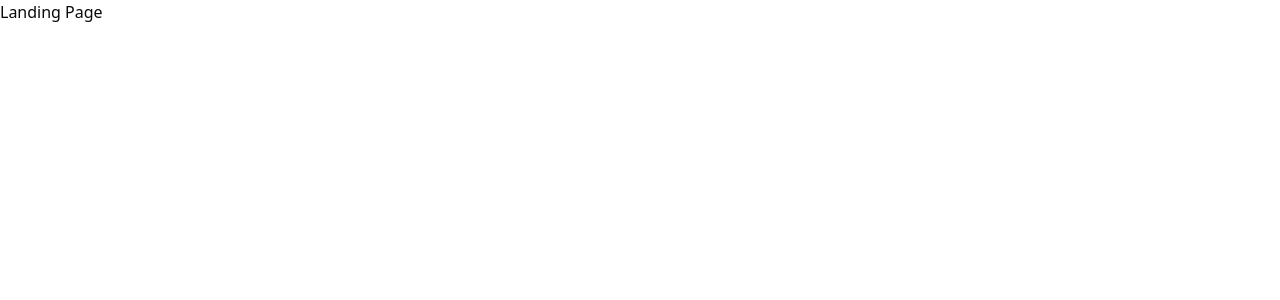
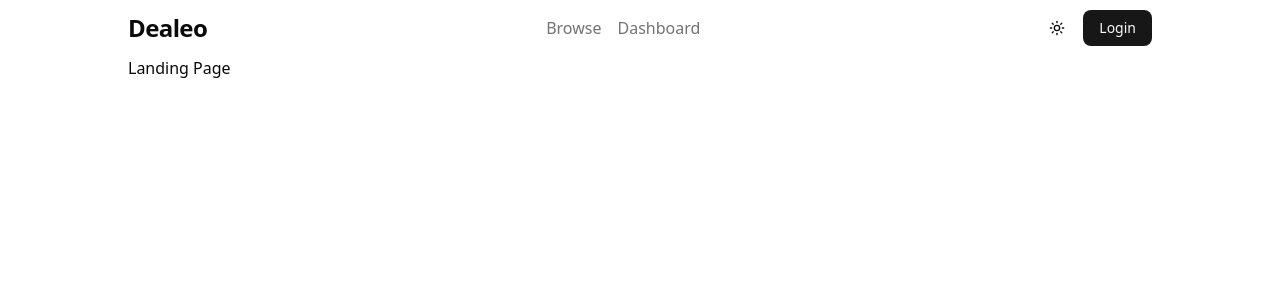
Before and after one commit to Abhinav-not-found/dealeo-client, a Next.js app: page / in a window 1280 px wide. Shown: the top 300 px of the page. Built offline with nearby package versions, Linux system fonts and the light colour scheme.

Commit message:
added a navbar

```diff
--- a/src/app/layout.tsx
+++ b/src/app/layout.tsx
@@ -2,6 +2,7 @@ import type { Metadata } from "next"
 import { Geist, Geist_Mono } from "next/font/google"
 import "./globals.css"
 import { ThemeProvider } from "@/components/ui/theme-provider"
+import Container from "@/components/general/container"
 
 const geistSans = Geist({
   variable: "--font-geist-sans",
@@ -14,7 +15,7 @@ const geistMono = Geist_Mono({
 })
 
 export const metadata: Metadata = {
-  title: "Create Next App",
+  title: "Dealeo",
   description: "Generated by create next app",
 }
 
@@ -34,7 +35,7 @@ export default function RootLayout({
           enableSystem
           disableTransitionOnChange
         >
-          {children}
+          <Container>{children}</Container>
         </ThemeProvider>
       </body>
     </html>
--- /dev/null
+++ b/src/components/btn/login-btn.tsx
@@ -0,0 +1,14 @@
+import Link from 'next/link'
+import { Button } from '../ui/button'
+
+const LoginBtn = () => {
+  return (
+    <Link href={'/login'}>
+      <Button variant={'default'}>
+        Login
+      </Button>
+    </Link>
+  )
+}
+
+export default LoginBtn
--- /dev/null
+++ b/src/components/general/container.tsx
@@ -0,0 +1,13 @@
+import React from "react"
+import Navbar from "../navbar/navbar"
+
+const Container = ({ children }: { children: React.ReactNode }) => {
+  return (
+    <div className="max-w-[80%] mx-auto">
+      <Navbar />
+      {children}
+    </div>
+  )
+}
+
+export default Container
--- a/src/components/general/navbar.tsx
+++ /dev/null
@@ -1,10 +0,0 @@
-
-const Navbar = () => {
-  return (
-    <header>
-
-    </header>
-  )
-}
-
-export default Navbar
--- /dev/null
+++ b/src/components/navbar/logo.tsx
@@ -0,0 +1,11 @@
+import Link from "next/link"
+
+const Logo = () => {
+  return (
+    <Link href={"/"}>
+      <p className='font-semibold text-2xl tracking-tight'>Dealeo</p>
+    </Link>
+  )
+}
+
+export default Logo
--- /dev/null
+++ b/src/components/navbar/nav-links.tsx
@@ -0,0 +1,28 @@
+import Link from "next/link"
+import React from "react"
+
+const NavLinks = () => {
+  return (
+    <nav className='flex gap-4'>
+      <Lnk href={"browse"}>Browse</Lnk>
+      <Lnk href={"dashboard"}>Dashboard</Lnk>
+    </nav>
+  )
+}
+
+const Lnk = ({
+  children,
+  href,
+}: {
+  href: string
+  children: React.ReactNode
+}) => {
+  return (
+    <Link href={href}>
+      <p className='hover:underline underline-offset-2 text-muted-foreground hover:text-black dark:hover:text-white text-base'>
+        {children}
+      </p>
+    </Link>
+  )
+}
+export default NavLinks
--- /dev/null
+++ b/src/components/navbar/navbar.tsx
@@ -0,0 +1,19 @@
+import LoginBtn from "../btn/login-btn"
+import { ModeToggle } from "../ui/mode-toggle"
+import Logo from "./logo"
+import NavLinks from "./nav-links"
+
+const Navbar = () => {
+  return (
+    <header className='h-14 flex items-center justify-between '>
+      <Logo />
+      <NavLinks />
+      <div className='flex items-center gap-2'>
+        <ModeToggle />
+        <LoginBtn />
+      </div>
+    </header>
+  )
+}
+
+export default Navbar
--- a/src/components/ui/button.tsx
+++ b/src/components/ui/button.tsx
@@ -5,7 +5,7 @@ import { cva, type VariantProps } from "class-variance-authority"
 import { cn } from "@/lib/utils"
 
 const buttonVariants = cva(
-  "inline-flex items-center justify-center gap-2 whitespace-nowrap rounded-md text-sm font-medium transition-all disabled:pointer-events-none disabled:opacity-50 [&_svg]:pointer-events-none [&_svg:not([class*='size-'])]:size-4 shrink-0 [&_svg]:shrink-0 outline-none focus-visible:border-ring focus-visible:ring-ring/50 focus-visible:ring-[3px] aria-invalid:ring-destructive/20 dark:aria-invalid:ring-destructive/40 aria-invalid:border-destructive",
+  "inline-flex items-center justify-center gap-2 whitespace-nowrap rounded-md text-sm font-medium transition-all disabled:pointer-events-none disabled:opacity-50 [&_svg]:pointer-events-none [&_svg:not([class*='size-'])]:size-4 shrink-0 [&_svg]:shrink-0 outline-none cursor-pointer focus-visible:border-ring focus-visible:ring-ring/50 focus-visible:ring-[3px] aria-invalid:ring-destructive/20 dark:aria-invalid:ring-destructive/40 aria-invalid:border-destructive",
   {
     variants: {
       variant: {
--- a/src/components/ui/mode-toggle.tsx
+++ b/src/components/ui/mode-toggle.tsx
@@ -3,38 +3,26 @@
 import * as React from "react"
 import { Moon, Sun } from "lucide-react"
 import { useTheme } from "next-themes"
-
 import { Button } from "@/components/ui/button"
-import {
-  DropdownMenu,
-  DropdownMenuContent,
-  DropdownMenuItem,
-  DropdownMenuTrigger,
-} from "@/components/ui/dropdown-menu"
 
 export function ModeToggle() {
-  const { setTheme } = useTheme()
+  const { theme, setTheme } = useTheme()
+
+  const toggleTheme = () => {
+    const nextTheme = theme === "dark" ? "light" : "dark"
+    setTheme(nextTheme)
+
+  }
 
   return (
-    <DropdownMenu>
-      <DropdownMenuTrigger asChild>
-        <Button variant="outline" size="icon">
-          <Sun className="h-[1.2rem] w-[1.2rem] scale-100 rotate-0 transition-all dark:scale-0 dark:-rotate-90" />
-          <Moon className="absolute h-[1.2rem] w-[1.2rem] scale-0 rotate-90 transition-all dark:scale-100 dark:rotate-0" />
-          <span className="sr-only">Toggle theme</span>
-        </Button>
-      </DropdownMenuTrigger>
-      <DropdownMenuContent align="end">
-        <DropdownMenuItem onClick={() => setTheme("light")}>
-          Light
-        </DropdownMenuItem>
-        <DropdownMenuItem onClick={() => setTheme("dark")}>
-          Dark
-        </DropdownMenuItem>
-        <DropdownMenuItem onClick={() => setTheme("system")}>
-          System
-        </DropdownMenuItem>
-      </DropdownMenuContent>
-    </DropdownMenu>
+    <Button
+      variant='ghost'
+      size='icon'
+      onClick={toggleTheme}
+      aria-label='Toggle theme'
+    >
+      <Sun className='h-[1.2rem] w-[1.2rem] rotate-0 scale-100 transition-all dark:-rotate-90 dark:scale-0' />
+      <Moon className='absolute h-[1.2rem] w-[1.2rem] rotate-90 scale-0 transition-all dark:rotate-0 dark:scale-100' />
+    </Button>
   )
 }
```
